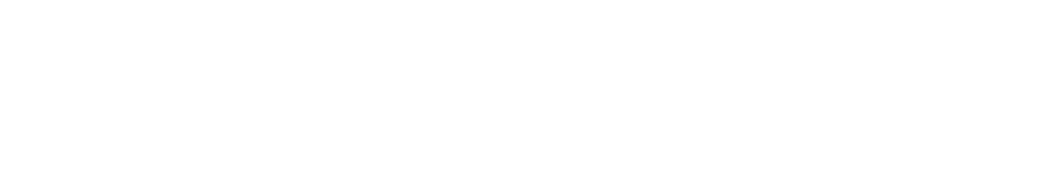
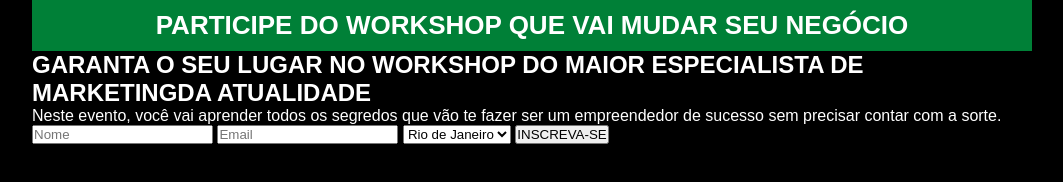
Before and after one commit to Baron-root/Page-captura, a plain HTML site: page index.html in a window 1280 px wide. Shown: the whole page, without its empty margins (108-1171 px from the left). Drawn offline with Linux system fonts and the light colour scheme.

Commit message:
alteração das sections

```diff
--- a/css/style.css
+++ b/css/style.css
@@ -0,0 +1,29 @@
+* {
+  margin: 0;
+  padding: 0;
+} /* (*) used as universal attribute
+ */
+
+body {
+  font-family: Arial, Helvetica, sans-serif;
+  background-color: #000;
+}
+
+.conteiner {
+  max-width: 1000px;
+  margin: auto;
+}
+
+header {
+  background-color: #008037;
+  text-align: center;
+  color: #fff;
+  padding: 10px;
+}
+
+.title {
+  font-size: 26px;
+}
+section {
+  color: #fff;
+}
--- a/index.html
+++ b/index.html
@@ -5,12 +5,42 @@
   <meta charset="UTF-8">
   <meta name="viewport" content="width=device-width, initial-scale=1.0">
   <meta http-equiv="X-UA-Compatible" content="ie=edge">
-  <link rel="icon" href="/page-captura/img/ico.png">
+  <link rel="icon" href="/page-captura/img/ico.png" type="image/png">
+  <link rel="stylesheet" type="text/css" href="/page-captura/css/style.css">
   <title>Workshop</title>
-
 </head>
 
 <body>
+  <div class="conteiner">
+    <!-- (container) used to give a size limit-->
+    <header>
+      <h1 class="title">PARTICIPE DO WORKSHOP QUE VAI MUDAR SEU NEGÓCIO</h1>
+    </header>
+    <section>
+      <div class="form-conteiner">
+        <h2>GARANTA O SEU LUGAR NO WORKSHOP DO MAIOR ESPECIALISTA DE MARKETINGDA ATUALIDADE</h2>
+        <p>Neste evento, você vai aprender todos os segredos que vão te fazer ser um empreendedor de sucesso sem precisar contar com a sorte.</p>
+        <form action="">
+          <input id="name" name="name" type="text" placeholder="Nome">
+          <input id="email" name="email" type="text" placeholder="Email">
+          <select name="palce" id="">
+            <option value="RJ"> Rio de Janeiro </option>
+            <option value="SP"> São Paulo </option>
+            <option value="ES"> Espirito Santo </option>
+            <option value="MG"> Minas Gerais </option>
+          </select>
+          <input type="submit" value="INSCREVA-SE">
+
+
+        </form>
+
+      </div>
+      <!--form-conteiner-->
+
+
+    </section>
+  </div>
+  <!--conteiner-->
 
 </body>
 
```
